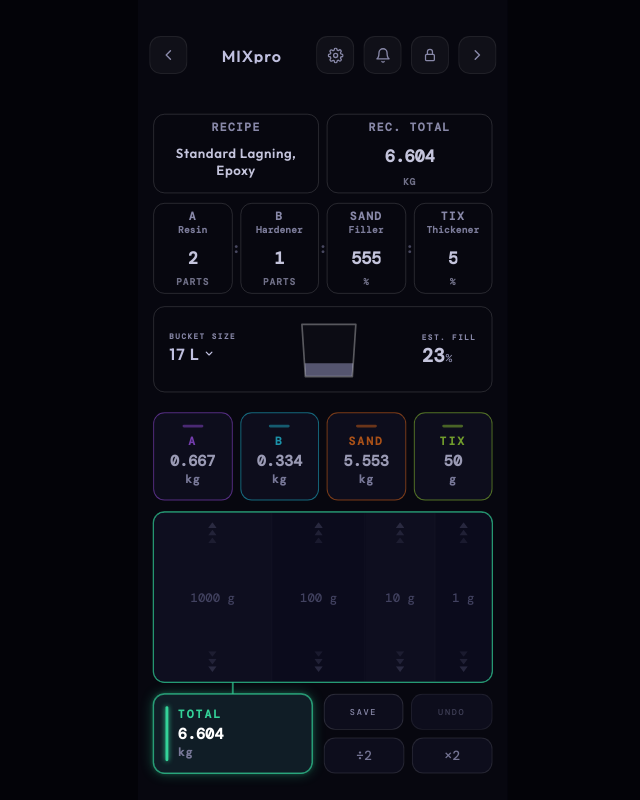
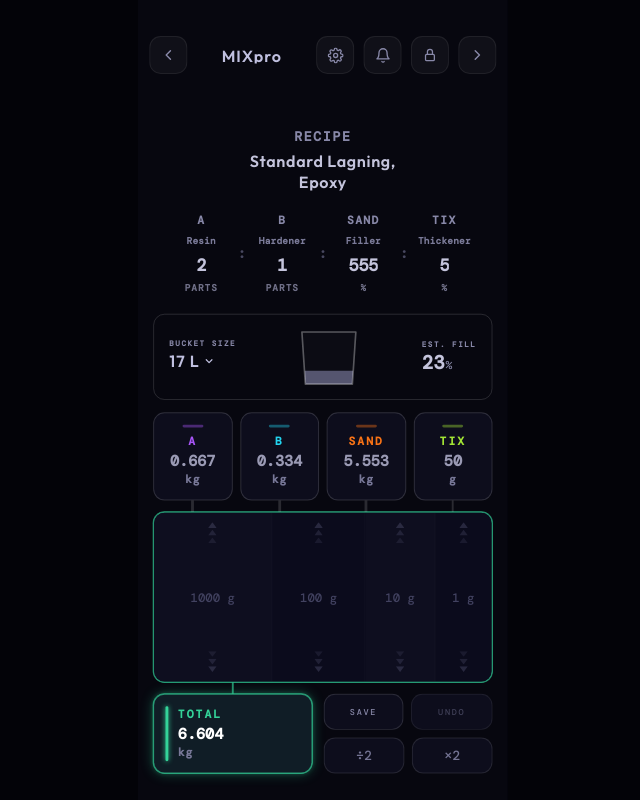
Before and after one commit to tjn06/mixpro, a React (Vite) app: page / in a window 1280 px wide. Shown: the whole page, without its empty margins (317-957 px from the left). Built offline with nearby package versions, Linux system fonts and the light colour scheme; a web font is replaced by a local one.

Commit message:
Refactor BatchMixer component: Update recipe card styles, enhance connector logic, and improve layout handling for better UI consistency.

```diff
--- a/src/app/BatchMixer.tsx
+++ b/src/app/BatchMixer.tsx
@@ -124,17 +124,21 @@
 const RECIPE_ZONE_PT = 10;
 const RECIPE_RATIO_BG = "transparent";
 const RECIPE_RATIO_BORDER_COLOR = "rgba(255,255,255,0.14)";
-const RECIPE_META_CARD_H = 84;
+const RECIPE_CONTAINER_PX = "10px 12px";
+const RECIPE_META_CARD_H = 92;
 const RECIPE_CARD_H = 96;
 const RECIPE_META_GAP = 10;
 const RECIPE_CARD_PX = 6;
+const RECIPE_META_LABEL_SIZE = 14;
 const RECIPE_ID_SIZE = 12;
 const RECIPE_SUBLABEL_SIZE = 10;
-const RECIPE_META_VALUE_SIZE = 14;
+const RECIPE_META_VALUE_SIZE = 17;
 const RECIPE_RATIO_SIZE = 18;
 const RECIPE_UNIT_SIZE = 10;
 const RECIPE_COLON_SIZE = 14;
 const RECIPE_LABEL_GAP = 2;
+const RECIPE_ID_SUBLABEL_GAP = 8;
+const RECIPE_META_NAME_GAP = 8;
 const RECIPE_ROW_GAP = 5;
 /** High-contrast readouts on dark recipe cards — not pure white. */
 const RECIPE_VALUE_COLOR = "#c4c4dc";
@@ -188,12 +192,11 @@
         height: RECIPE_CARD_H,
         padding: `7px ${RECIPE_CARD_PX}px 6px`,
         background: RECIPE_RATIO_BG,
-        border: `1.5px solid ${RECIPE_RATIO_BORDER_COLOR}`,
       }}
     >
       <div
         className="flex flex-col items-center max-w-full min-h-0"
-        style={{ gap: RECIPE_LABEL_GAP }}
+        style={{ gap: RECIPE_ID_SUBLABEL_GAP }}
       >
         <span
           className="uppercase truncate max-w-full"
@@ -277,13 +280,12 @@
         height: RECIPE_META_CARD_H,
         padding: `7px ${RECIPE_CARD_PX}px 6px`,
         background: RECIPE_RATIO_BG,
-        border: `1.5px solid ${RECIPE_RATIO_BORDER_COLOR}`,
       }}
     >
       <span
         className="uppercase truncate max-w-full"
         style={{
-          fontSize: RECIPE_ID_SIZE,
+          fontSize: RECIPE_META_LABEL_SIZE,
           letterSpacing: "0.12em",
           fontWeight: 700,
           color: muted ? RECIPE_ID_COLOR_MUTED : RECIPE_ID_COLOR,
@@ -295,7 +297,7 @@
       {valueLine2 ? (
         <div
           className="flex flex-col items-center max-w-full min-h-0"
-          style={{ gap: RECIPE_LABEL_GAP, marginTop: RECIPE_ROW_GAP }}
+          style={{ gap: RECIPE_LABEL_GAP, marginTop: RECIPE_META_NAME_GAP }}
         >
           <span
             className="truncate max-w-full text-center"
@@ -373,7 +375,6 @@
 
 /** Entity border — 1.5px always (no layout shift). */
 const ENTITY_BORDER_W = "1.5px";
-const ENTITY_BORDER_IDLE = "77";
 const ENTITY_BORDER_ACTIVE = "aa";
 /** Connector line between active card and swipe area. */
 const CONNECTOR_W = 2.5;
@@ -383,7 +384,9 @@
 }
 
 function entityCardChrome(color: string, lit: boolean): { border: string; boxShadow: string } {
-  const border = `${ENTITY_BORDER_W} solid ${color}${lit ? ENTITY_BORDER_ACTIVE : ENTITY_BORDER_IDLE}`;
+  const border = lit
+    ? `${ENTITY_BORDER_W} solid ${color}${ENTITY_BORDER_ACTIVE}`
+    : `${ENTITY_BORDER_W} solid ${RECIPE_RATIO_BORDER_COLOR}`;
   if (!lit) return { border, boxShadow: "none" };
   return {
     border,
@@ -394,7 +397,7 @@
 
 const CARD_CHROME_TRANSITION = "border-color 0.2s ease, box-shadow 0.2s ease, background-color 0.2s ease";
 
-type CardConnector = { x: number; y1: number; y2: number; color: string };
+type CardConnector = { x: number; y1: number; y2: number; color: string; active: boolean };
 
 function SwipeChevronStack({
   direction,
@@ -512,7 +515,7 @@
     transition: `${CARD_CHROME_TRANSITION}, ${LOCK_TRANSITION}`,
     ...style,
   };
-  const nameColor = cardLit ? color : `${color}aa`;
+  const nameColor = color;
   const valueColor = cardLit ? "#ffffff" : CARD_VALUE_INACTIVE;
   const barOpacity = cardLit ? 1 : 0.4;
 
@@ -629,7 +632,7 @@
   const [dragFocus, setDragFocus]   = useState(false);
   const [dragDirection, setDragDirection] = useState<"up" | "down" | null>(null);
   const [isLocked, setIsLocked]     = useState(false);
-  const [connectorLine, setConnectorLine] = useState<CardConnector | null>(null);
+  const [connectorLines, setConnectorLines] = useState<CardConnector[]>([]);
 
   // /* LINE_MEASUREMENT_LEGACY */
   // const [lines, setLines] = useState<Line[]>([]);
@@ -662,10 +665,6 @@
   const isTotalAct = active === 0;
   const recipeDisplayName = recipe.name?.trim() || recipe.id;
   const recipeDisplaySubline = recipe.nameSubline?.trim();
-  const recommendedTotalKg = useMemo(
-    () => fmt(initialMixValues(recipe, initialBinderSum)[0], true),
-    [recipe, initialBinderSum],
-  );
 
   const mixVolume = useMemo(
     () =>
@@ -767,66 +766,58 @@
     };
   }, [updateScale]);
 
-  const measureCardConnector = useCallback(() => {
+  const measureCardConnectors = useCallback(() => {
     if (isLocked) {
-      setConnectorLine(null);
+      setConnectorLines([]);
       return;
     }
     const root = containerRef.current;
     const swipeEl = swipeAreaRef.current;
     if (!root || !swipeEl) {
-      setConnectorLine(null);
+      setConnectorLines([]);
       return;
     }
     const s = scaleRef.current;
     const rootR = root.getBoundingClientRect();
     const swipeR = swipeEl.getBoundingClientRect();
+    const lines: CardConnector[] = [];
 
-    if (active === 0) {
+    for (const pi of [1, 2, 3, 4]) {
+      const cardEl = cardRefs.current[pi];
+      if (!cardEl) continue;
+      const cardR = cardEl.getBoundingClientRect();
+      const x = (cardR.left + cardR.width / 2 - rootR.left) / s;
+      const y1 = (cardR.bottom - rootR.top) / s;
+      const y2 = (swipeR.top - rootR.top) / s;
+      if (y2 <= y1) continue;
+      lines.push({ x, y1, y2, color: PARAMS[pi].color, active: active === pi });
+    }
+
     const totalEl = totalTileRef.current;
-      if (!totalEl) {
-        setConnectorLine(null);
-        return;
-      }
+    if (totalEl) {
       const totalR = totalEl.getBoundingClientRect();
       const x = (totalR.left + totalR.width / 2 - rootR.left) / s;
       const y1 = (swipeR.bottom - rootR.top) / s;
       const y2 = (totalR.top - rootR.top) / s;
-      if (y2 <= y1) {
-        setConnectorLine(null);
-        return;
+      if (y2 > y1) {
+        lines.push({ x, y1, y2, color: PARAMS[0].color, active: active === 0 });
       }
-      setConnectorLine({ x, y1, y2, color: PARAMS[0].color });
-      return;
     }
 
-    const cardEl = cardRefs.current[active];
-    if (!cardEl) {
-      setConnectorLine(null);
-      return;
-    }
-    const cardR = cardEl.getBoundingClientRect();
-    const x = (cardR.left + cardR.width / 2 - rootR.left) / s;
-    const y1 = (cardR.bottom - rootR.top) / s;
-    const y2 = (swipeR.top - rootR.top) / s;
-    if (y2 <= y1) {
-      setConnectorLine(null);
-      return;
-    }
-    setConnectorLine({ x, y1, y2, color: PARAMS[active].color });
+    setConnectorLines(lines);
   }, [active, isLocked]);
 
   useLayoutEffect(() => {
-    measureCardConnector();
-  }, [measureCardConnector, scale, values]);
+    measureCardConnectors();
+  }, [measureCardConnectors, scale, values]);
 
   useEffect(() => {
     const root = containerRef.current;
     if (!root) return;
-    const ro = new ResizeObserver(() => measureCardConnector());
+    const ro = new ResizeObserver(() => measureCardConnectors());
     ro.observe(root);
     return () => ro.disconnect();
-  }, [measureCardConnector]);
+  }, [measureCardConnectors]);
 
   const clearDragOverlayHide = useCallback(() => {
     if (dragOverlayHideTimer.current !== null) {
@@ -984,22 +975,25 @@
           }}
         >
 
-      {connectorLine && (
+      {connectorLines.map((line, i) => (
         <div
+          key={i}
           aria-hidden
           className="pointer-events-none"
           style={{
             position: "absolute",
-            left: connectorLine.x - CONNECTOR_W / 2,
-            top: connectorLine.y1,
+            left: line.x - CONNECTOR_W / 2,
+            top: line.y1,
             width: CONNECTOR_W,
-            height: connectorLine.y2 - connectorLine.y1,
-            background: `${connectorLine.color}${ENTITY_BORDER_ACTIVE}`,
-            zIndex: dragFocus && !isLocked ? DRAG_FOCUS_Z : CARD_CONNECTOR_Z,
+            height: line.y2 - line.y1,
+            background: line.active
+              ? `${line.color}${ENTITY_BORDER_ACTIVE}`
+              : RECIPE_RATIO_BORDER_COLOR,
+            zIndex: dragFocus && !isLocked && line.active ? DRAG_FOCUS_Z : CARD_CONNECTOR_Z,
             transition: "top 0.2s ease, left 0.2s ease, height 0.2s ease, background-color 0.2s ease, z-index 0s",
           }}
         />
-      )}
+      ))}
 
       {/* ── App header ─────────────────────────────────────────────────────── */}
       <AppHeader isLocked={isLocked} onBack={handleBack} onToggleLock={toggleLock} />
@@ -1008,7 +1002,14 @@
       {/* ── Recipe ratio cards (high) + mix cards (just above swipe) ─────────── */}
       <div className="flex-1 min-h-0 flex flex-col">
         <div className="shrink-0 px-4 pointer-events-none" style={{ paddingTop: RECIPE_ZONE_PT }}>
-          <div className="flex" style={{ gap: CARD_ROW_GAP, marginBottom: RECIPE_META_GAP }}>
+          <div
+            className="rounded-xl flex flex-col min-w-0"
+            style={{
+              background: RECIPE_RATIO_BG,
+              padding: RECIPE_CONTAINER_PX,
+              gap: RECIPE_META_GAP,
+            }}
+          >
             <RecipeMetaCard
               label="RECIPE"
               value={recipeDisplayName}
@@ -1016,13 +1017,6 @@
               muted={isLocked}
               valueFontFamily="'Outfit', sans-serif"
             />
-            <RecipeMetaCard
-              label="REC. TOTAL"
-              value={recommendedTotalKg}
-              unit="kg"
-              muted={isLocked}
-            />
-          </div>
             <div className="flex items-stretch">
               {[1, 2, 4, 3].map((pi, i) => {
                 const p = PARAMS[pi];
@@ -1040,6 +1034,7 @@
                   </React.Fragment>
                 );
               })}
+            </div>
           </div>
         </div>
 
@@ -1093,7 +1088,7 @@
                     value={fmt(values[pi], p.isKg)}
                     unit={p.isKg ? "kg" : "g"}
                     centered
-                    nameColor={cardLit ? p.color : `${p.color}aa`}
+                    nameColor={p.color}
                     valueColor={cardLit ? "#ffffff" : CARD_VALUE_INACTIVE}
                     unitColor={CARD_UNIT_INACTIVE}
                   />
```
Lines whose indentation alone changed are shown as unchanged.
